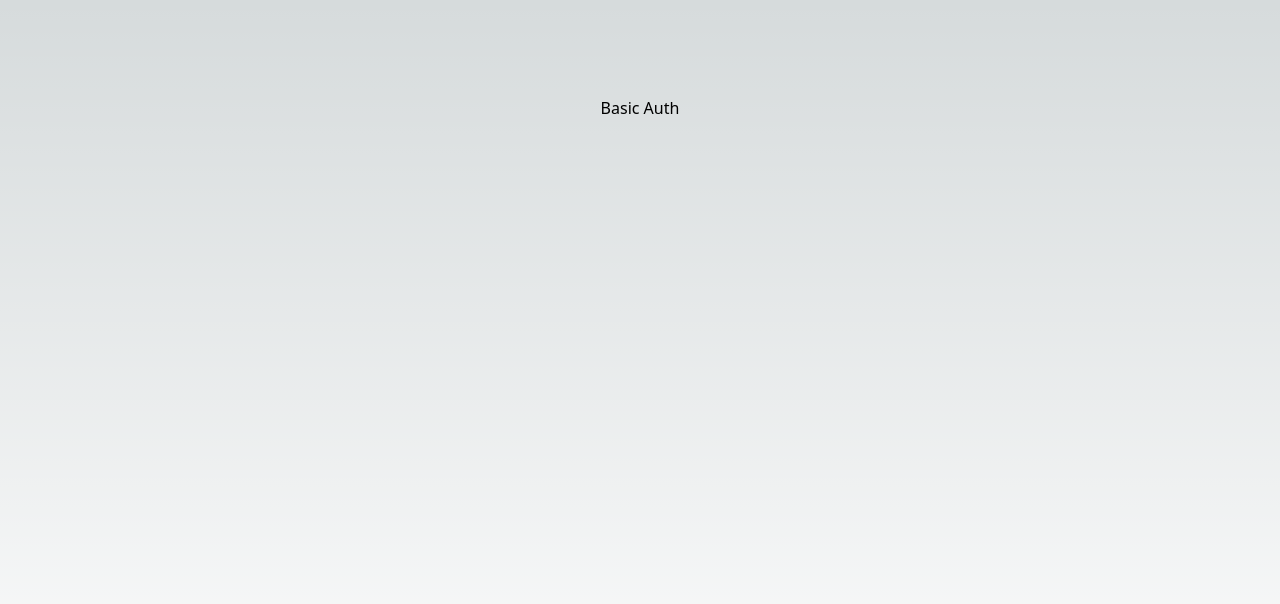
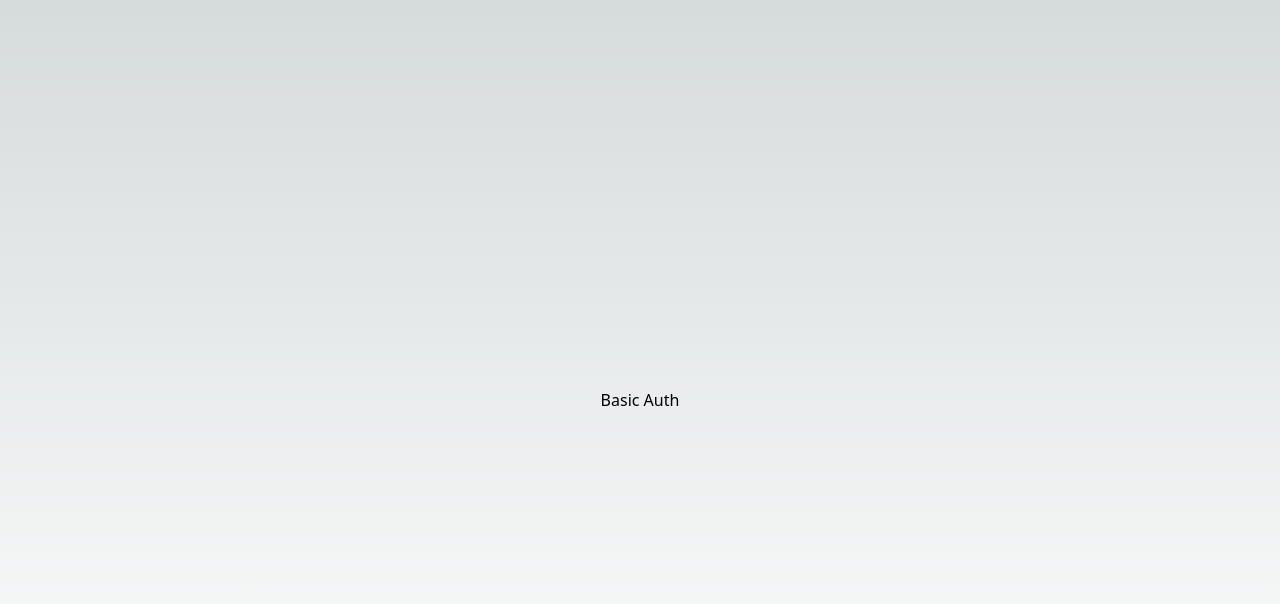
Before and after one commit to gabrielsro/basic-auth, a Next.js app: page / in a window 1280 px wide. Shown: the top 604 px of the page. Built offline with nearby package versions, Linux system fonts and the light colour scheme.

Commit message:
Started readme

```diff
--- a/src/app/page.tsx
+++ b/src/app/page.tsx
@@ -2,7 +2,7 @@
 
 export default function Home() {
   return (
-    <main className="flex min-h-screen flex-col items-center justify-between p-24">
+    <main className="flex min-h-screen flex-col items-center justify-center p-24">
       <h1>Basic Auth</h1>
     </main>
   );
```
Also changed, not shown: 2 other files (tests, documents, lock files or other folders).
